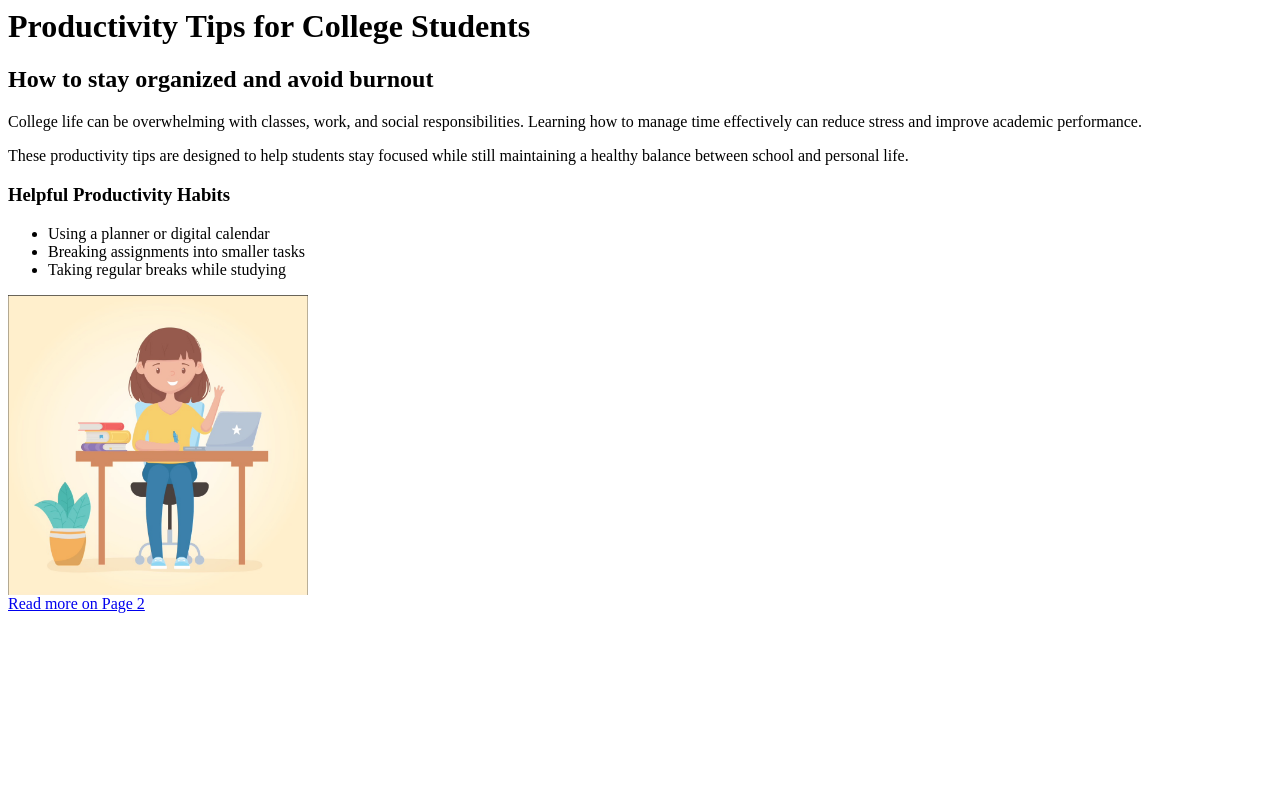
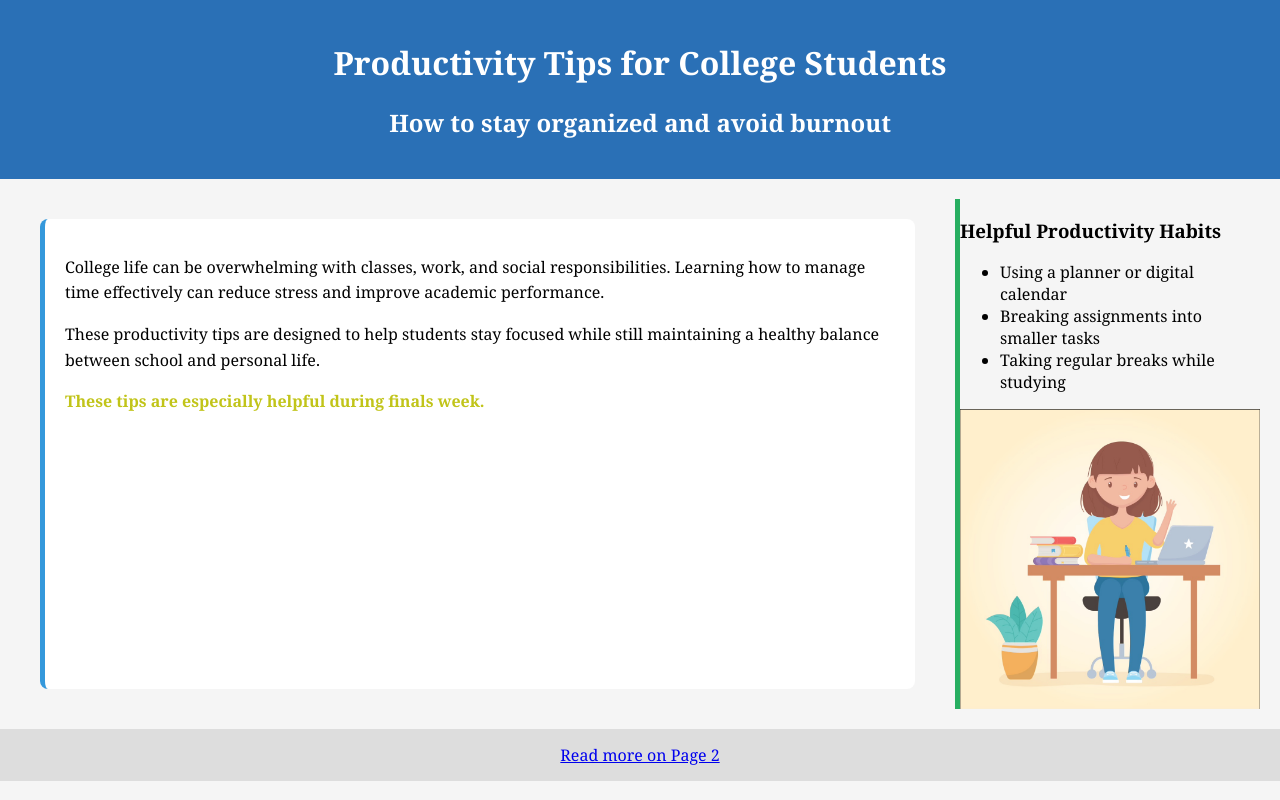
Before and after one commit to imbozen/Educational-Webpage, a plain HTML site: page index.html in a window 1280 px wide. Drawn offline with Linux system fonts and the light colour scheme.

Commit message:
Added CSS styling, classes, IDs, and Flexbox layout

```diff
--- a/css/style.css
+++ b/css/style.css
@@ -0,0 +1,51 @@
+body {
+    background-color: #f5f5f5;
+    font-family: Cambria, sans-serif;
+    margin: 0;
+    padding: 0;
+}
+
+header {
+    background-color: #2a70b6;
+    color: white;
+    padding: 20px;
+    text-align: center;
+}
+
+p {
+    font-size: 16px;
+    line-height: 1.6;
+}
+
+footer {
+    background-color: #ddd;
+    text-align: center;
+    padding: 15px;
+}
+
+.content-section {
+    padding: 20px;
+    margin: 20px;
+    background-color: white;
+    border-radius: 8px;
+}
+
+
+#intro {
+    border-left: 5px solid #3498db;
+}
+
+#tips {
+    border-left: 5px solid #27ae60;
+}
+
+.highlight-text {
+    color: #c1c419;
+    font-weight: bold;
+}
+
+.flex-container {
+    display: flex;
+    gap: 20px;
+    padding: 20px;
+}
--- a/index.html
+++ b/index.html
@@ -9,7 +9,11 @@
         <h1>Productivity Tips for College Students</h1>
         <h2>How to stay organized and avoid burnout</h2>
     </header>
-      <section>
+
+    <main class="flex-container">
+
+        <section id="intro" class="content-section">
+
             <p>
                 College life can be overwhelming with classes, work, and social responsibilities.
                 Learning how to manage time effectively can reduce stress and improve academic performance.
@@ -19,9 +23,14 @@
                 These productivity tips are designed to help students stay focused while still maintaining
                 a healthy balance between school and personal life.
             </p>
+
+            <p class="highlight-text">
+                These tips are especially helpful during finals week.
+            </p>
         </section>
 
-        <section>
+        <section id="tips">
+
             <h3>Helpful Productivity Habits</h3>
 
             <ul>
@@ -29,7 +38,6 @@
                 <li>Breaking assignments into smaller tasks</li>
                 <li>Taking regular breaks while studying</li>
             </ul>
-
 
             <img src="images/studying.jpeg" alt="Student studying at a desk" width="300">
         </section>
```
Also changed, not shown: page2.html (+11 -1 lines).
